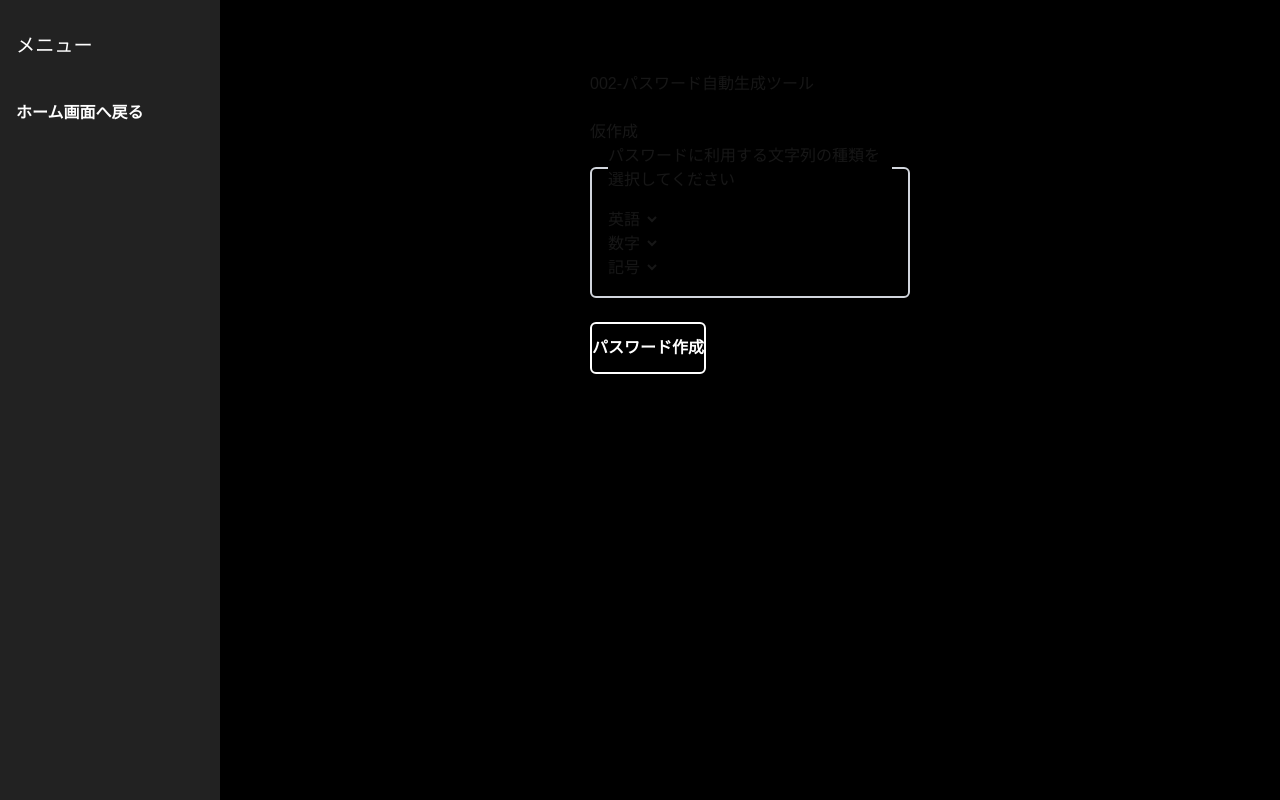
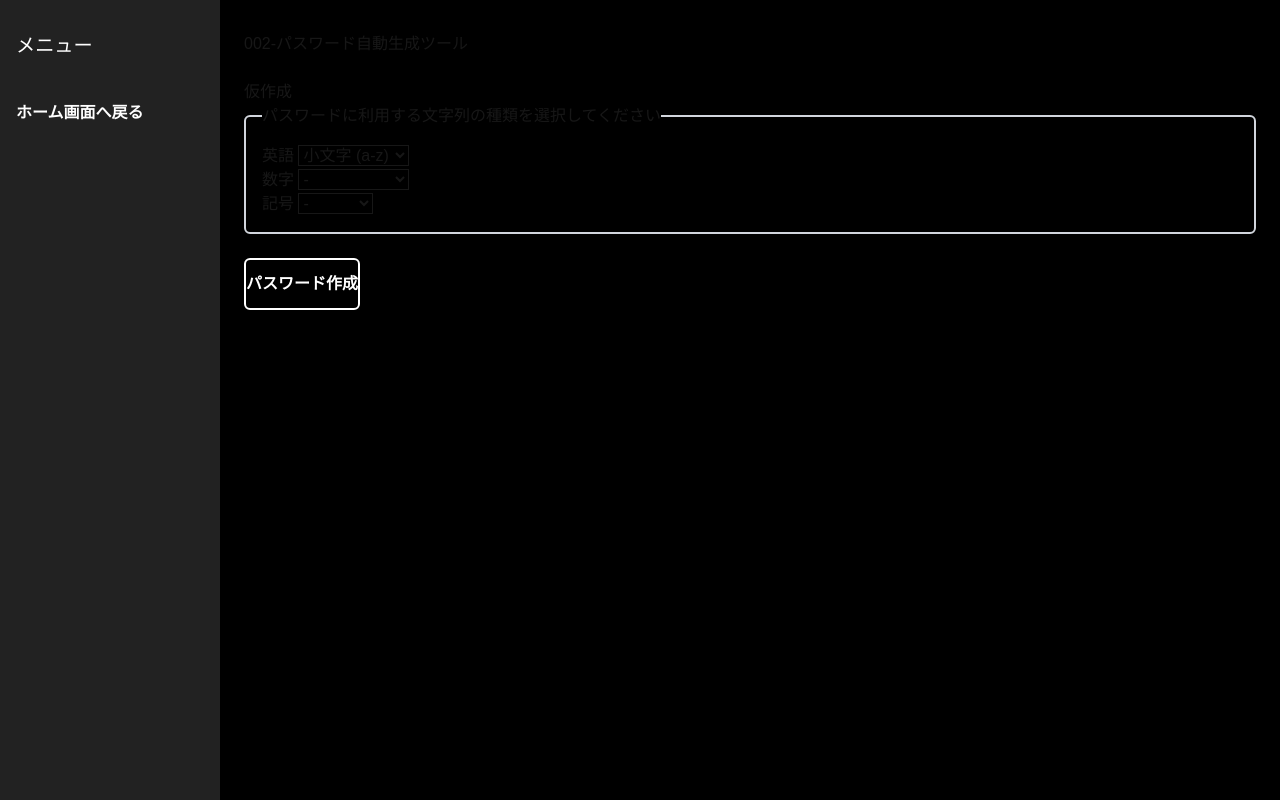
Before and after one commit to ysnr8811/my-practice-apps, a Next.js app: page /002-password in a window 1280 px wide. Built offline with nearby package versions, Linux system fonts and the light colour scheme.

Commit message:
page.tsxからセレクトボックスの選択肢を渡すように修正 TypeSelectBox.tsx側で渡された選択肢を表示するように修正

```diff
--- a/src/app/002-password/components/TypeSelectBox.tsx
+++ b/src/app/002-password/components/TypeSelectBox.tsx
@@ -1,12 +1,22 @@
 interface TypeSelectBoxProps {
-    name?: string
+    name?: string,
+    options?: ({ value: string; label: string })[]
 }
 
-export function TypeSelectBox({name}: TypeSelectBoxProps) {
+export function TypeSelectBox({name, options}: TypeSelectBoxProps) {
+
     return (
         <div>
-            <label>{name}</label>
-            <select>
+            <label htmlFor={name}>{name}    </label>
+
+            <select className={'border'} name={name}>
+
+                {options.map((opt) => (
+                    // opt.value が実際の値、opt.label が optionタグに表示される文字列
+                    <option key={opt.value} value={opt.value}>
+                        {opt.label}
+                    </option>
+                ))}
 
             </select>
         </div>
--- a/src/app/002-password/page.tsx
+++ b/src/app/002-password/page.tsx
@@ -14,9 +14,34 @@ export default function PasswordPage({onClick}: PasswordPageProps) {
     const searchParams = useSearchParams();
     const label = searchParams.get("label") || "002-パスワード自動生成ツール";
 
+    /**
+     * 英語のセレクトボックスの選択肢
+     */
+    const englishOptions = [
+        { value: 'lower', label: '小文字 (a-z)' },
+        { value: 'upper', label: '大文字 (A-Z)' },
+        { value: 'both', label: '両方' },
+    ];
+
+    /**
+     * 数字のセレクトボックスの選択肢
+     */
+    const numberOptions = [
+        { value: 'none', label: '-'},
+        { value: 'common', label: '0123456789'}
+    ]
+
+    /**
+     * 記号のセレクトボックスの選択肢
+     */
+    const symbolOptions = [
+        { value: 'none', label: '-'},
+        { value: 'common', label: '!@#$%' }
+    ];
+
     return (
         <CommonLayout>
-            <div className="w-full max-w-xs mx-auto mt-10">
+            <div className="w-full mx-auto">
                 <h1>{label}</h1>
 
                 <br/>
@@ -29,9 +54,10 @@ export default function PasswordPage({onClick}: PasswordPageProps) {
 
                     <legend>パスワードに利用する文字列の種類を選択してください</legend>
 
-                    <TypeSelectBox name={'英語'}></TypeSelectBox>
-                    <TypeSelectBox name={'数字'}></TypeSelectBox>
-                    <TypeSelectBox name={'記号'}></TypeSelectBox>
+                    <TypeSelectBox name={'英語'} options={englishOptions}></TypeSelectBox>
+                    <TypeSelectBox name={'数字'} options={numberOptions}></TypeSelectBox>
+                    <TypeSelectBox name={'記号'} options={symbolOptions}></TypeSelectBox>
+
 
                 </fieldset>
 
```
